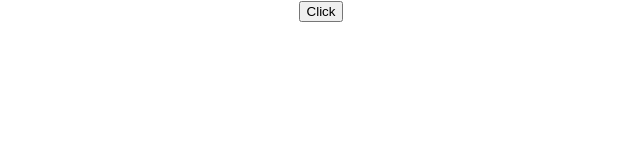
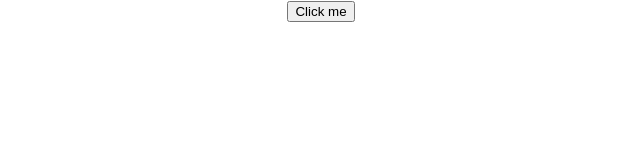
Before and after one commit to KhNishad/React-Js, a React (Create React App) app: page / in a window 1280 px wide. Shown: the top 160 px of the page, without its empty margins (319-959 px from the left). Built offline with nearby package versions, Linux system fonts and the light colour scheme.

Commit message:
class click event

```diff
--- a/src/App.js
+++ b/src/App.js
@@ -7,7 +7,7 @@
 import Message from './components/message'
 import Counter from './components/counter'
 import FunctionClick from './components/functionClick'
-
+import ClassClick from './components/classClick'
 function App() {
   return (
     <div className="App">
@@ -18,7 +18,8 @@
     <Hello/> */}
     {/* <Message/> */}
     {/* <Counter/> */}
-      <FunctionClick/>
+      {/* <FunctionClick/> */}
+      <ClassClick/>
     </div>
   );
 }
--- /dev/null
+++ b/src/components/classClick.js
@@ -0,0 +1,16 @@
+import React, { Component } from 'react'
+
+ class ClassClick extends Component {
+     clickHandler(){
+         console.log("why clicked");
+     }
+    render() {
+        return (
+            <div>
+                <button onClick = {this.clickHandler}>Click me </button>
+            </div>
+        )
+    }
+}
+
+export default ClassClick
```
